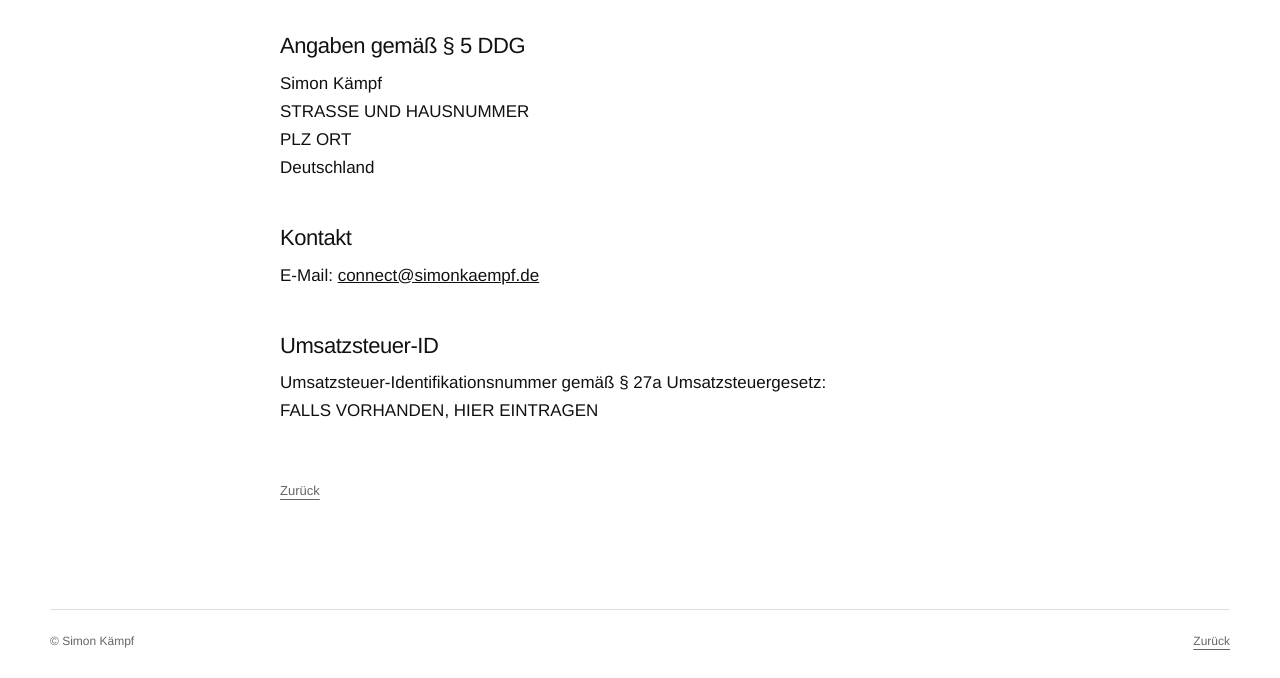
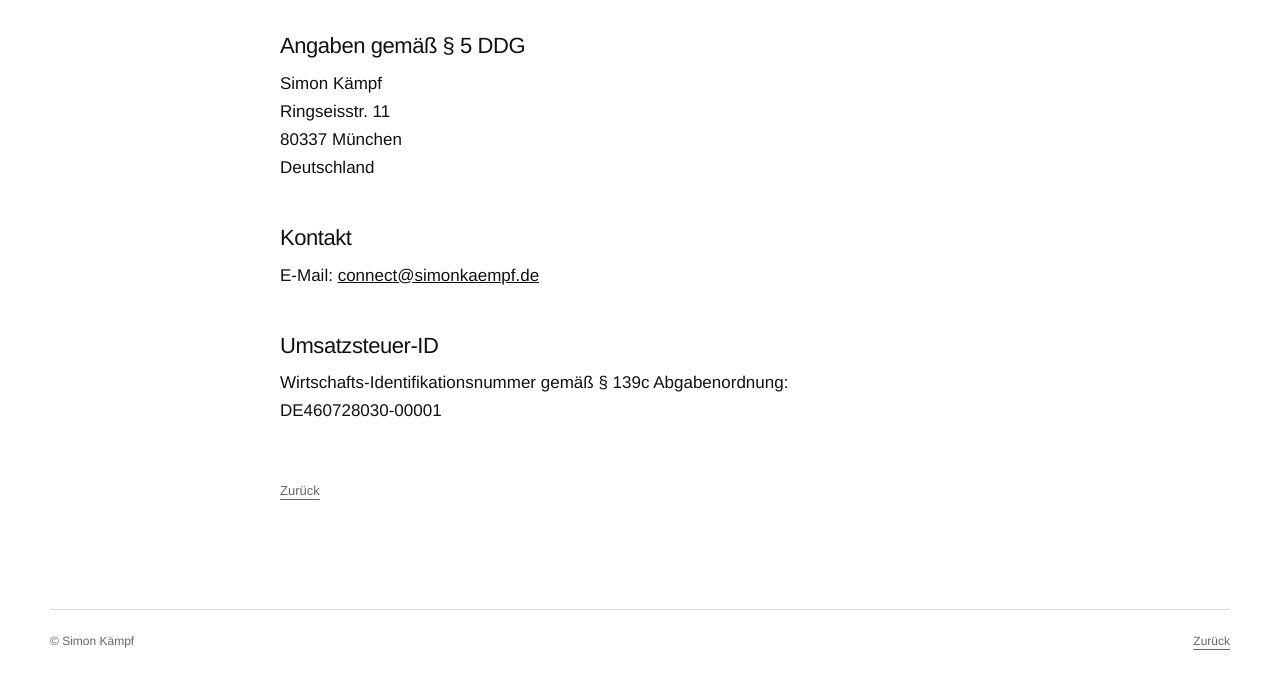
Before and after one commit to simonkaempf/simonkaempf.de, a plain HTML site: page impressum.html in a window 1280 px wide. Shown: the part 191-869 px from the top of the page. Drawn offline with Linux system fonts and the light colour scheme.

Commit message:
Revise contact details and tax ID in impressum.html
Updated contact information and tax ID in impressum.html.

```diff
--- a/impressum.html
+++ b/impressum.html
@@ -1,3 +1,3 @@
 <!doctype html><html lang="de"><head><meta charset="utf-8"><meta name="viewport" content="width=device-width,initial-scale=1"><meta name="robots" content="noindex"><title>Impressum – Simon Kämpf</title><link rel="stylesheet" href="assets/styles.css"></head><body>
-<main class="page legal"><p class="eyebrow">Rechtliches</p><h1>Impressum.</h1><h2>Angaben gemäß § 5 DDG</h2><p>Simon Kämpf<br>STRASSE UND HAUSNUMMER<br>PLZ ORT<br>Deutschland</p><h2>Kontakt</h2><p>E-Mail: <a href="mailto:connect@simonkaempf.de">connect@simonkaempf.de</a></p><h2>Umsatzsteuer-ID</h2><p>Umsatzsteuer-Identifikationsnummer gemäß § 27a Umsatzsteuergesetz:<br>FALLS VORHANDEN, HIER EINTRAGEN</p><a class="back-link" href="index.html">Zurück</a></main>
+<main class="page legal"><p class="eyebrow">Rechtliches</p><h1>Impressum.</h1><h2>Angaben gemäß § 5 DDG</h2><p>Simon Kämpf<br>Ringseisstr. 11<br>80337 München<br>Deutschland</p><h2>Kontakt</h2><p>E-Mail: <a href="mailto:connect@simonkaempf.de">connect@simonkaempf.de</a></p><h2>Umsatzsteuer-ID</h2><p>Wirtschafts-Identifikationsnummer gemäß § 139c Abgabenordnung:<br>DE460728030-00001</p><a class="back-link" href="index.html">Zurück</a></main>
 <footer class="site-footer"><span>© Simon Kämpf</span><a href="index.html">Zurück</a></footer></body></html>
```
